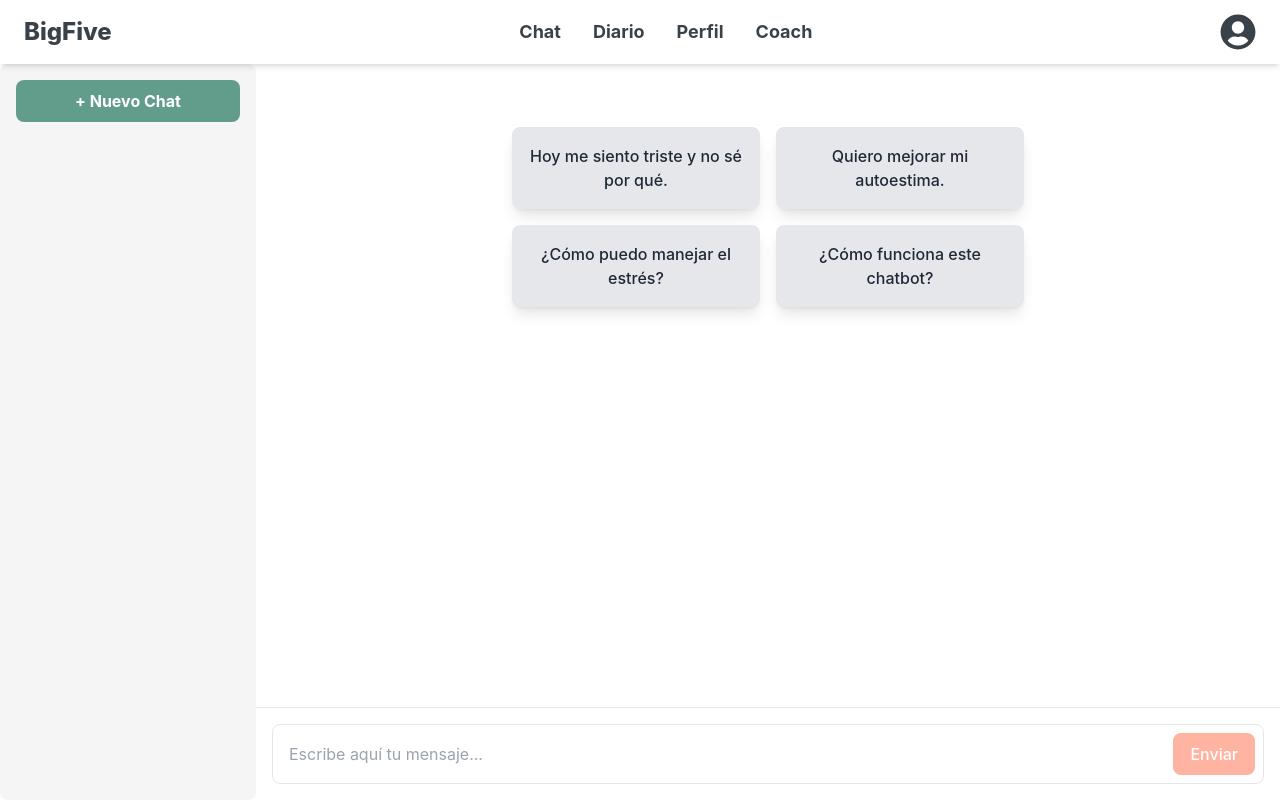
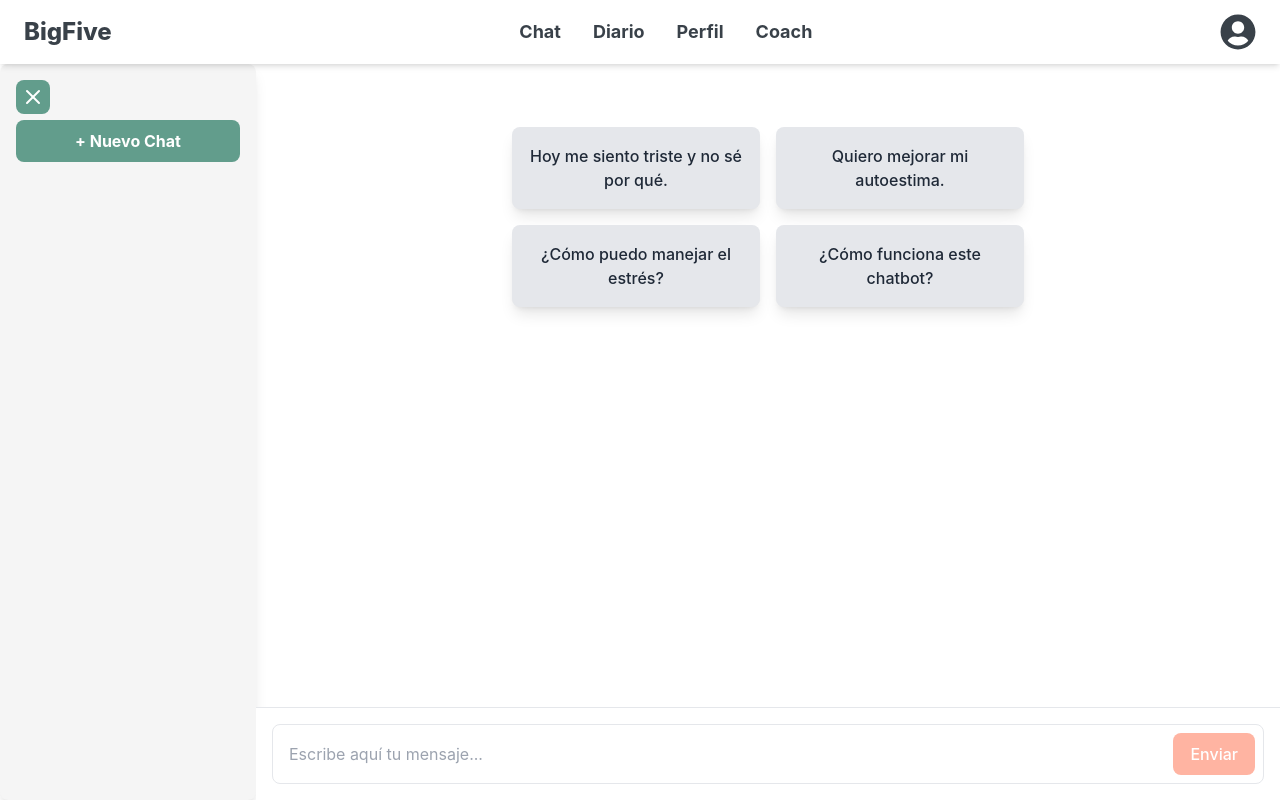
Before and after one commit to pablolobat0/bigFive, a React (Vite) app in the folder frontend/: page /chat in a window 1280 px wide. Built offline with nearby package versions, Linux system fonts and the light colour scheme.

Commit message:
Feature: ahora la Sidebar puede ocultarse

```diff
--- a/frontend/src/components/ChatSidebar.tsx
+++ b/frontend/src/components/ChatSidebar.tsx
@@ -1,26 +1,42 @@
 import React from "react";
 import { motion } from "framer-motion";
+import { X } from "lucide-react"; // Ícono para cerrar el Sidebar
 
 interface ChatSidebarProps {
   chats: { id: string; title: string }[];
   selectedChat: string | null;
   onSelectChat: (id: string) => void;
   onNewChat: () => void;
+  toggleSidebar: () => void; // ✅ Agregamos la función para cerrar el Sidebar
 }
 
-const ChatSidebar: React.FC<ChatSidebarProps> = ({ chats, selectedChat, onSelectChat, onNewChat }) => {
+const ChatSidebar: React.FC<ChatSidebarProps> = ({ chats, selectedChat, onSelectChat, onNewChat, toggleSidebar }) => {
   return (
-    <aside className="w-64 bg-sidebar h-full p-4 flex flex-col rounded-lg">
-      {/* Botón para iniciar un nuevo chat */}
+    <motion.aside
+      initial={{ x: -250, opacity: 0 }} // 🔹 Comienza fuera de la pantalla
+      animate={{ x: 0, opacity: 1 }} // 🔹 Se desliza hacia dentro y se hace visible
+      exit={{ x: -250, opacity: 0 }} // 🔹 Se desliza hacia fuera y se desvanece
+      transition={{ duration: 0.3, ease: "easeOut" }} // 🔹 Animación suave
+      className="w-64 bg-sidebar h-full p-4 flex flex-col rounded-lg relative shadow-lg"
+    >
+      {/* ✅ Botón para cerrar Sidebar (dentro del Sidebar, encima de "Nuevo Chat") */}
       <button
-        className="mb-4 bg-secondary text-white px-4 py-2 rounded-lg font-bold hover:bg-opacity-90 transition"
+        className="absolute top- left-4 bg-secondary text-white p-1 rounded-lg z-50 hover:bg-opacity-90 transition"
+        onClick={toggleSidebar}
+      >
+        <X size={24} />
+      </button>
+
+      {/* ✅ Botón para iniciar un nuevo chat */}
+      <button
+        className="mb-4 mt-10 bg-secondary text-white px-4 py-2 rounded-lg font-bold hover:bg-opacity-90 transition"
         onClick={onNewChat}
       >
         + Nuevo Chat
       </button>
 
-      {/* Lista de chats con scroll si es necesario */}
-      <div className="flex-1 max-h-[70vh] overflow-y-auto">
+      {/* ✅ Lista de chats con scroll si es necesario */}
+      <div className="flex-1 max-h-[70vh] overflow-y-auto mt-2">
         {chats.map((chat) => (
           <motion.button
             key={chat.id}
@@ -36,7 +52,7 @@ const ChatSidebar: React.FC<ChatSidebarProps> = ({ chats, selectedChat, onSelect
           </motion.button>
         ))}
       </div>
-    </aside>
+    </motion.aside>
   );
 };
 
--- a/frontend/src/pages/Chat.tsx
+++ b/frontend/src/pages/Chat.tsx
@@ -4,6 +4,8 @@ import ChatMessages from "../components/ChatMessages";
 import ChatInput from "../components/ChatInput";
 import Header from "../components/Header";
 import { motion } from "framer-motion";
+import { Menu, X } from "lucide-react";
+import { AnimatePresence } from "framer-motion";
 
 const API_URL = "http://localhost:8000/messages"; // Reemplaza con la URL de tu API
 
@@ -25,6 +27,11 @@ const Chat: React.FC = () => {
   const [selectedChat, setSelectedChat] = useState<string | null>(null);
   const [messages, setMessages] = useState<{ text: string; sender: "user" | "bot" }[]>([]);
   const [hasSentMessage, setHasSentMessage] = useState(false);
+  const [sidebarVisible, setSidebarVisible] = useState(true);
+
+  const toggleSidebar = () => {
+    setSidebarVisible(!sidebarVisible);
+  };
 
   const handleNewChat = () => {
     const newChat: Chat = {
@@ -159,8 +166,34 @@ const Chat: React.FC = () => {
         <Header />
 
         <div className="flex flex-1 w-full bg-primary">
+
+           {/* ✅ Botón para mostrar/ocultar el Sidebar */}
+           {!sidebarVisible && (
+              <motion.button
+                initial={{ opacity: 0, x: -30 }} // 🔹 Comienza oculto y más a la izquierda
+                animate={{ opacity: 1, x: 0 }} // 🔹 Se desliza hacia su posición normal
+                exit={{ opacity: 0, x: -30 }} // 🔹 Se desliza de nuevo hacia la izquierda al desaparecer
+                transition={{ duration: 0.3, ease: "easeOut" }} // 🔹 Suave animación
+                className="absolute top-20 left-5 bg-secondary text-white p-2 rounded-lg z-50"
+                onClick={toggleSidebar}
+              >
+                <Menu size={24} />
+              </motion.button>
+            )}
+
           {/* ✅ Sidebar con lista de chats */}
-          <ChatSidebar chats={chats} selectedChat={selectedChat} onSelectChat={handleSelectChat} onNewChat={handleNewChat} />
+            <AnimatePresence>
+              {sidebarVisible && (
+                <ChatSidebar
+                  chats={chats}
+                  selectedChat={selectedChat}
+                  onSelectChat={handleSelectChat}
+                  onNewChat={handleNewChat}
+                  toggleSidebar={toggleSidebar}
+                />
+              )}
+            </AnimatePresence>
+
 
           <div className="flex flex-col flex-1 h-full">
             {/* ✅ Preguntas rápidas antes de enviar mensajes */}
@@ -192,7 +225,7 @@ const Chat: React.FC = () => {
             </div>
 
             {/* ✅ Input de texto para enviar mensajes */}
-            <div className="border-t bg-white p-4 sticky bottom-0 w-full">
+            <div className="border-t bg-white p-4 sticky bottom-0 w-full items-center justify-center">
               <ChatInput sendMessage={sendMessage} />
             </div>
 
```
Lines whose indentation alone changed are shown as unchanged.
